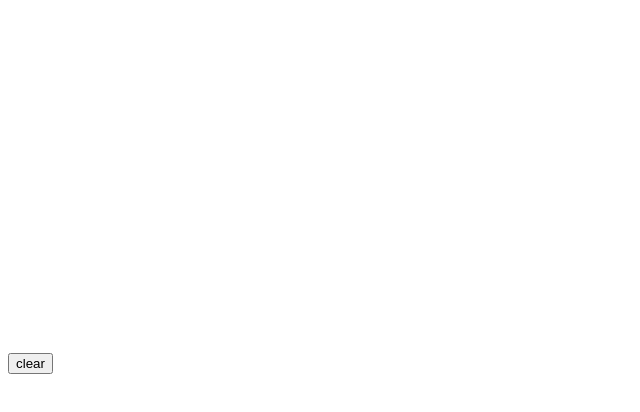
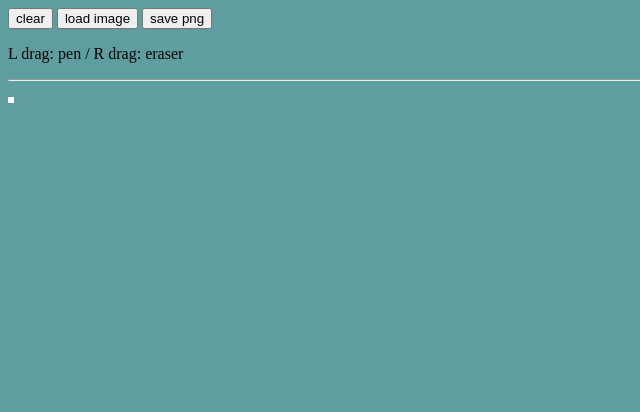
Before and after one commit to katai5plate/electron-simple-paint, an Electron app: page index.html in a window 816 px wide. Shown: the whole page, without its empty margins (0-640 px from the left). Drawn offline with Linux system fonts and the light colour scheme.

Commit message:
Update index.html

```diff
--- a/index.html
+++ b/index.html
@@ -5,10 +5,14 @@
   <title>example</title>
 </head>
 
-<body>
+<body style="background-color:cadetblue">
   <div class="paint">
     <button id="cls">clear</button>
-    <canvas id="draw" width="480" height="360"/>
+    <button id="load">load image</button>
+    <button id="save">save png</button>
+    <p>L drag: pen / R drag: eraser</p>
+    <hr />
+    <canvas id="draw" width="0" height="0" style="border: solid white" />
   </div>
   <script>
     require("./paint.js")
```
